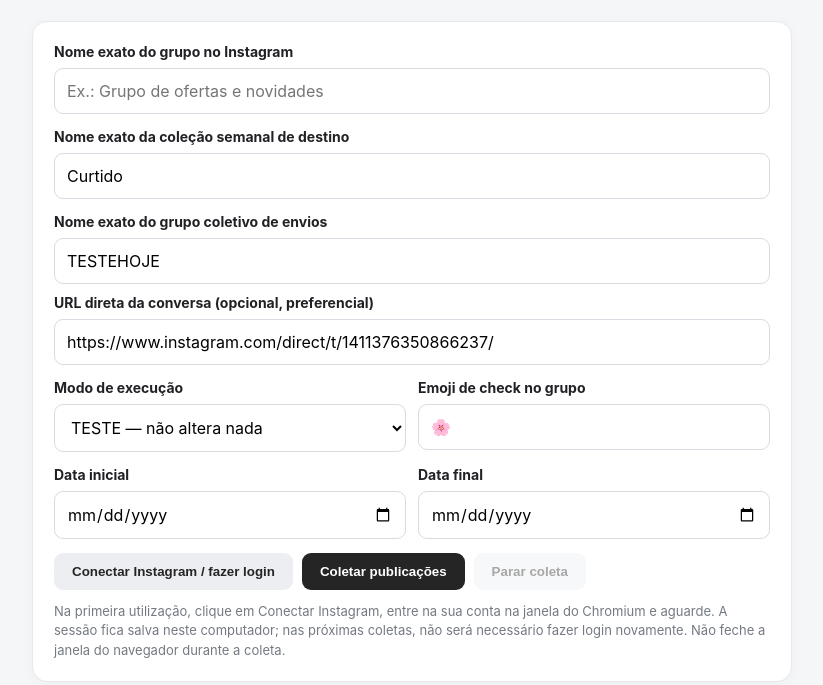
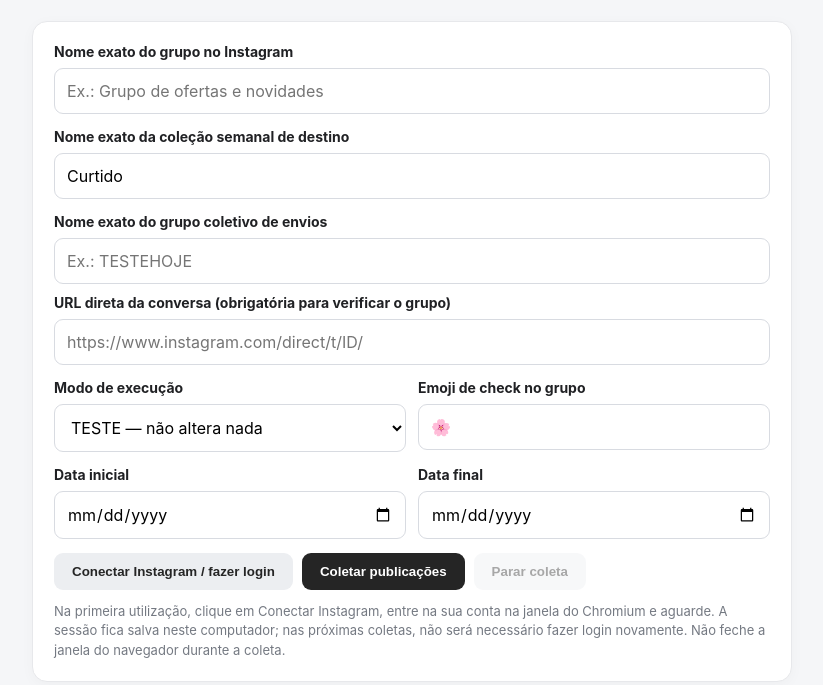
Before and after one commit to projectgithubrepository/curtidorIG, an Electron app: page public/index.html in a window 1040 px wide. Shown: the part 115-800 px from the top of the page, without its empty margins (108-931 px from the left). Drawn offline with Linux system fonts and the light colour scheme; no server answers.

Commit message:
Require user-provided destination conversation URL

```diff
--- a/public/index.html
+++ b/public/index.html
@@ -6,8 +6,8 @@
 <section class="panel">
 <label for="groupName">Nome exato do grupo no Instagram</label><input id="groupName" placeholder="Ex.: Grupo de ofertas e novidades">
 <label for="collectionName" style="margin-top:14px">Nome exato da coleção semanal de destino</label><input id="collectionName" value="Curtido" placeholder="Ex.: Semana 47 / Novembro 2026" required>
-<label for="destinationGroupName" style="margin-top:14px">Nome exato do grupo coletivo de envios</label><input id="destinationGroupName" value="TESTEHOJE" required>
-<label for="destinationGroupUrl" style="margin-top:10px">URL direta da conversa (opcional, preferencial)</label><input id="destinationGroupUrl" type="url" value="https://www.instagram.com/direct/t/1411376350866237/" placeholder="https://www.instagram.com/direct/t/ID/">
+<label for="destinationGroupName" style="margin-top:14px">Nome exato do grupo coletivo de envios</label><input id="destinationGroupName" placeholder="Ex.: TESTEHOJE" required>
+<label for="destinationGroupUrl" style="margin-top:10px">URL direta da conversa (obrigatória para verificar o grupo)</label><input id="destinationGroupUrl" type="url" placeholder="https://www.instagram.com/direct/t/ID/" required>
 <div class="dates"><div><label for="mode">Modo de execução</label><select id="mode"><option value="test">TESTE — não altera nada</option><option value="automatic">AUTOMÁTICO — executar ações</option><option value="manual">MANUAL — apenas organizar</option></select></div><div><label for="completionEmoji">Emoji de check no grupo</label><input id="completionEmoji" value="🌸" maxlength="8"></div></div>
 <div class="dates"><div><label for="startDate">Data inicial</label><input id="startDate" type="date"></div><div><label for="endDate">Data final</label><input id="endDate" type="date"></div></div>
 <div class="actions"><button id="connect" class="secondary">Conectar Instagram / fazer login</button><button id="start">Coletar publicações</button><button id="stop" class="secondary" disabled>Parar coleta</button></div>
```
